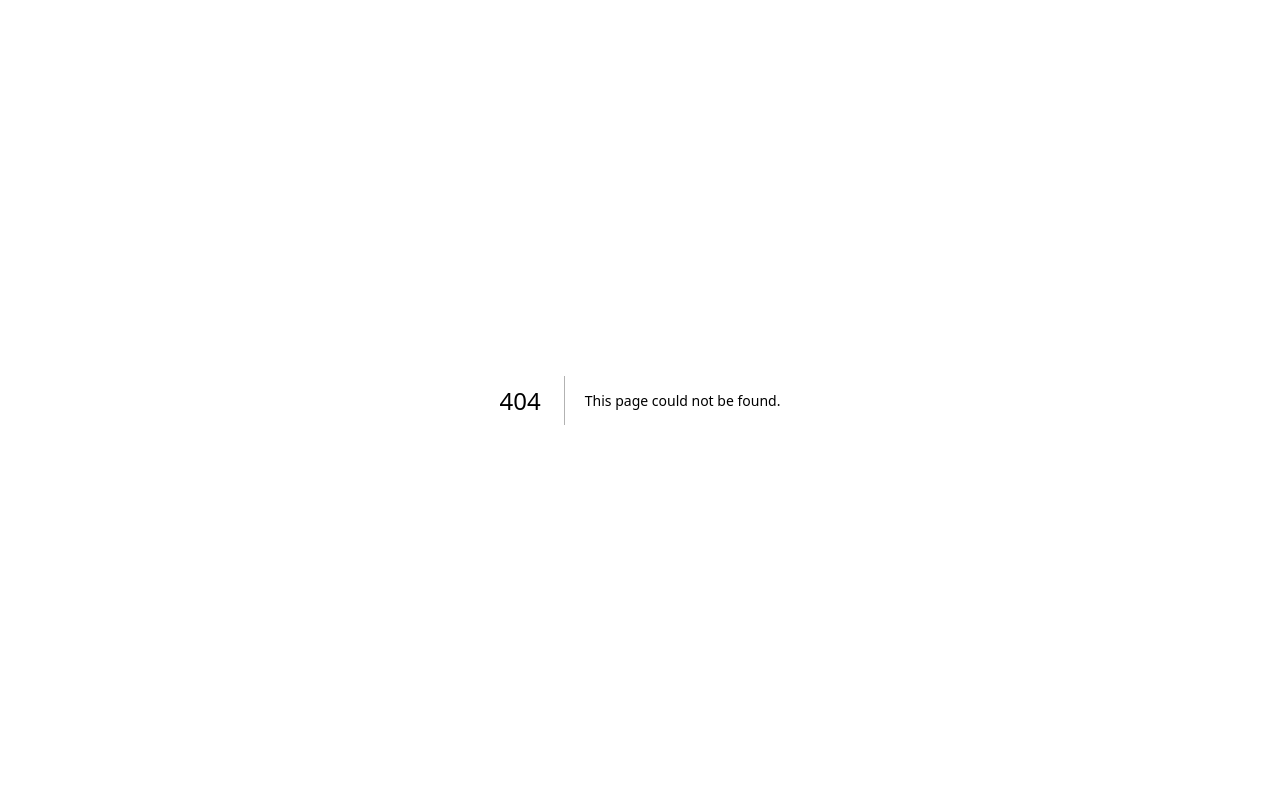
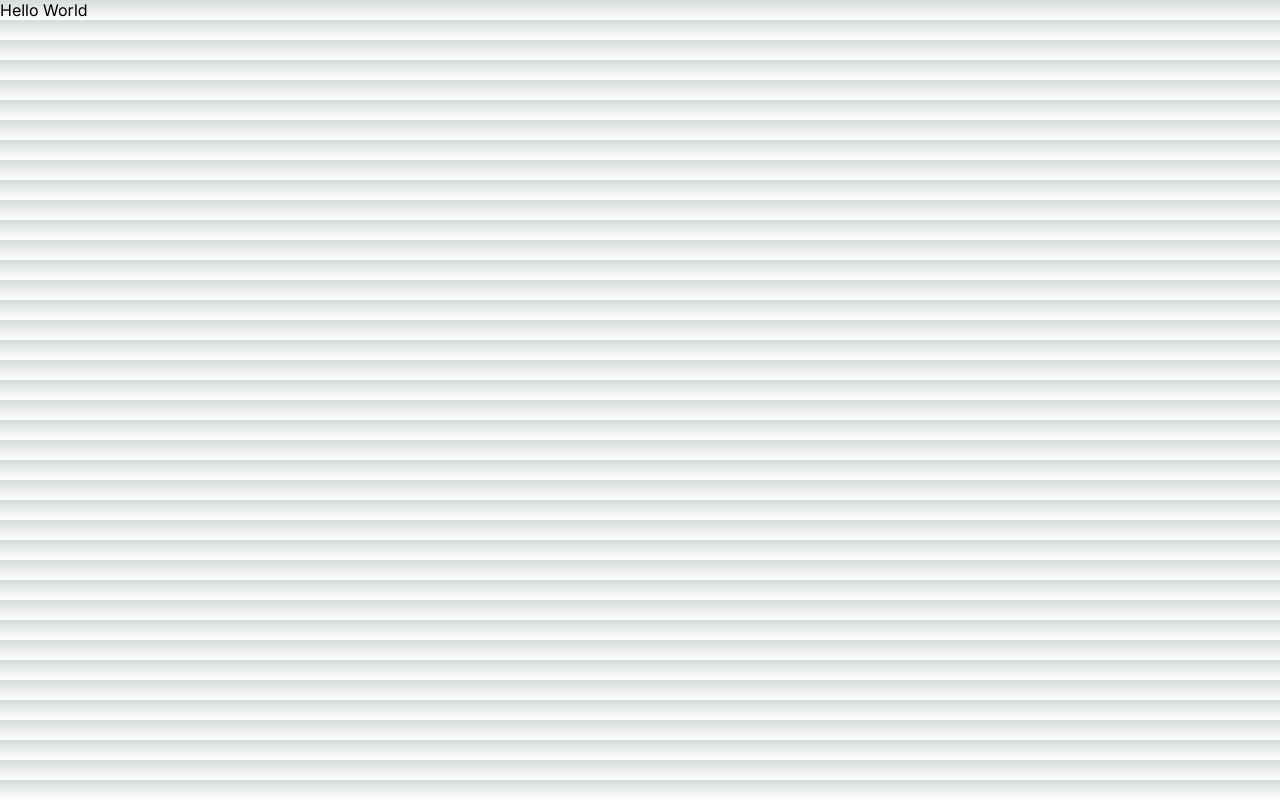
Before and after one commit to advanced-bencoding/portfolio, a Next.js app in the folder ui/: page /admin in a window 1280 px wide. Before the commit this address had no page. Built offline with nearby package versions, Linux system fonts and the light colour scheme.

Commit message:
placeholder for routes

```diff
--- /dev/null
+++ b/ui/src/app/admin/page.tsx
@@ -0,0 +1,8 @@
+const AdminPage = () => {
+    const message = "Hello World";
+    return (
+        <p>{message}</p>
+    )
+}
+
+export default AdminPage;
```
Also changed, not shown: ui/src/app/login/page.tsx (added, +8 -0 lines).
